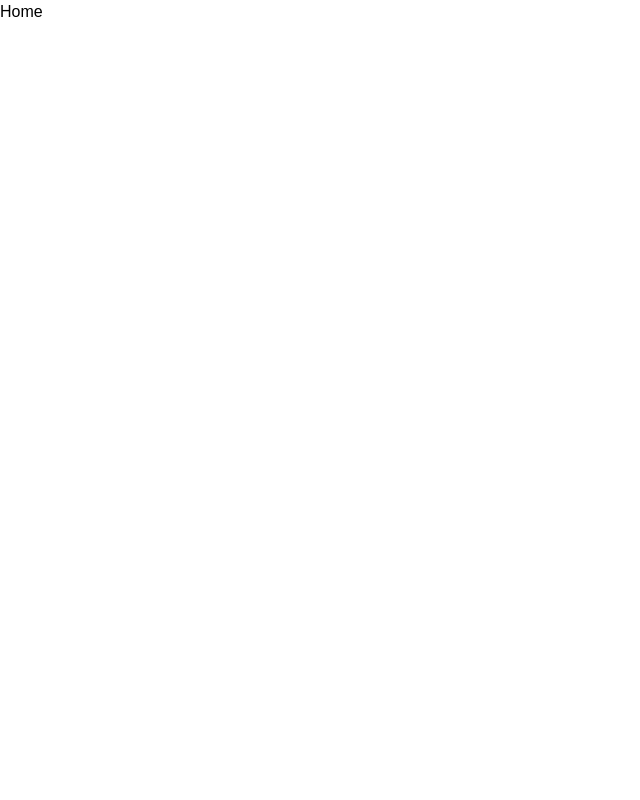
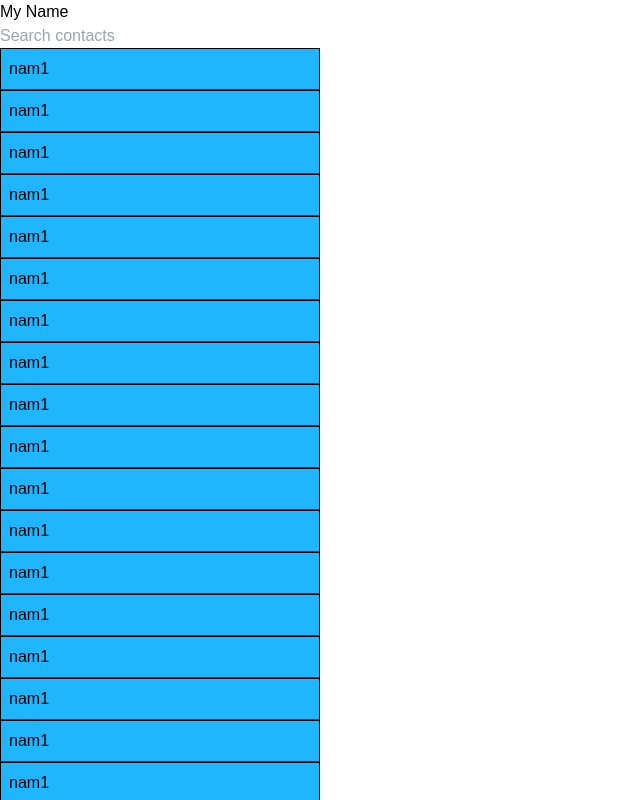
Before and after one commit to susa001/ChatApplication, a React (Create React App) app in the folder Frontend/: page / in a window 1280 px wide. Shown: the whole page, without its empty margins (0-640 px from the left). Built offline with nearby package versions, Linux system fonts and the light colour scheme.

Commit message:
HomePageUpdated

```diff
--- a/Frontend/src/Components/Home.js
+++ b/Frontend/src/Components/Home.js
@@ -1,9 +1,48 @@
-import React from 'react'
+import React from "react";
 
 function Home() {
   return (
-    <div>Home</div>
-  )
+    <>
+      <div className="w-1/4 h-screen flex flex-col ">
+        <div className="">
+          <div>My Name</div>
+          <input type="text" placeholder="Search contacts" className="w-full" />
+        </div>
+        <div className="grid overflow-y-scroll scrollbarHide">
+          <span className="p-2 bg-blue border border-b-gray-dark">nam1</span>
+          <span className="p-2 bg-blue border border-b-gray-dark">nam1</span>
+          <span className="p-2 bg-blue border border-b-gray-dark">nam1</span>
+          <span className="p-2 bg-blue border border-b-gray-dark">nam1</span>
+          <span className="p-2 bg-blue border border-b-gray-dark">nam1</span>
+          <span className="p-2 bg-blue border border-b-gray-dark">nam1</span>
+          <span className="p-2 bg-blue border border-b-gray-dark">nam1</span>
+          <span className="p-2 bg-blue border border-b-gray-dark">nam1</span>
+          <span className="p-2 bg-blue border border-b-gray-dark">nam1</span>
+          <span className="p-2 bg-blue border border-b-gray-dark">nam1</span>
+          <span className="p-2 bg-blue border border-b-gray-dark">nam1</span>
+          <span className="p-2 bg-blue border border-b-gray-dark">nam1</span>
+          <span className="p-2 bg-blue border border-b-gray-dark">nam1</span>
+          <span className="p-2 bg-blue border border-b-gray-dark">nam1</span>
+          <span className="p-2 bg-blue border border-b-gray-dark">nam1</span>
+          <span className="p-2 bg-blue border border-b-gray-dark">nam1</span>
+          <span className="p-2 bg-blue border border-b-gray-dark">nam1</span>
+          <span className="p-2 bg-blue border border-b-gray-dark">nam1</span>
+          <span className="p-2 bg-blue border border-b-gray-dark">nam1</span>
+          <span className="p-2 bg-blue border border-b-gray-dark">nam1</span>
+          <span className="p-2 bg-blue border border-b-gray-dark">nam1</span>
+          <span className="p-2 bg-blue border border-b-gray-dark">nam1</span>
+          <span className="p-2 bg-blue border border-b-gray-dark">nam1</span>
+          <span className="p-2 bg-blue border border-b-gray-dark">nam1</span>
+          <span className="p-2 bg-blue border border-b-gray-dark">nam1</span>
+          <span className="p-2 bg-blue border border-b-gray-dark">nam1</span>
+          <span className="p-2 bg-blue border border-b-gray-dark">nam1</span>
+          <span className="p-2 bg-blue border border-b-gray-dark">nam1</span>
+          <span className="p-2 bg-blue border border-b-gray-dark">nam1</span>
+          <span className="p-2 bg-blue border border-b-gray-dark">nam1</span>
+        </div>
+      </div>
+    </>
+  );
 }
 
-export default Home
+export default Home;
--- a/Frontend/src/Components/Register.js
+++ b/Frontend/src/Components/Register.js
@@ -5,7 +5,7 @@ import RegisterImg from "../Assets/Registerpage.png"
 const Register = () => {
   return (
     <>
-      <div className="flex space-x-3 items-center justify-center h-screen">
+      <div className="flex space-x-10 items-center justify-center h-screen">
        <div className="w-1/3 flex flex-col items-center ">
           <img src={RegisterImg} className="" />
         </div>
--- a/Frontend/tailwind.config.js
+++ b/Frontend/tailwind.config.js
@@ -24,7 +24,18 @@ module.exports = {
       },
       borderRadius: {
         '4xl': '2rem',
-      }
+      },
+      scrollbarHide: {
+        '&::-webkit-scrollbar': {
+          display: 'none',
+        },
+        '&': {
+          '-ms-overflow-style': 'none', /* IE and Edge */
+          'scrollbar-width': 'none', /* Firefox */
+        },
+      },
+
+
     }
   },
 }
```
Also changed, not shown: 1 other file (tests, documents, lock files or other folders).
